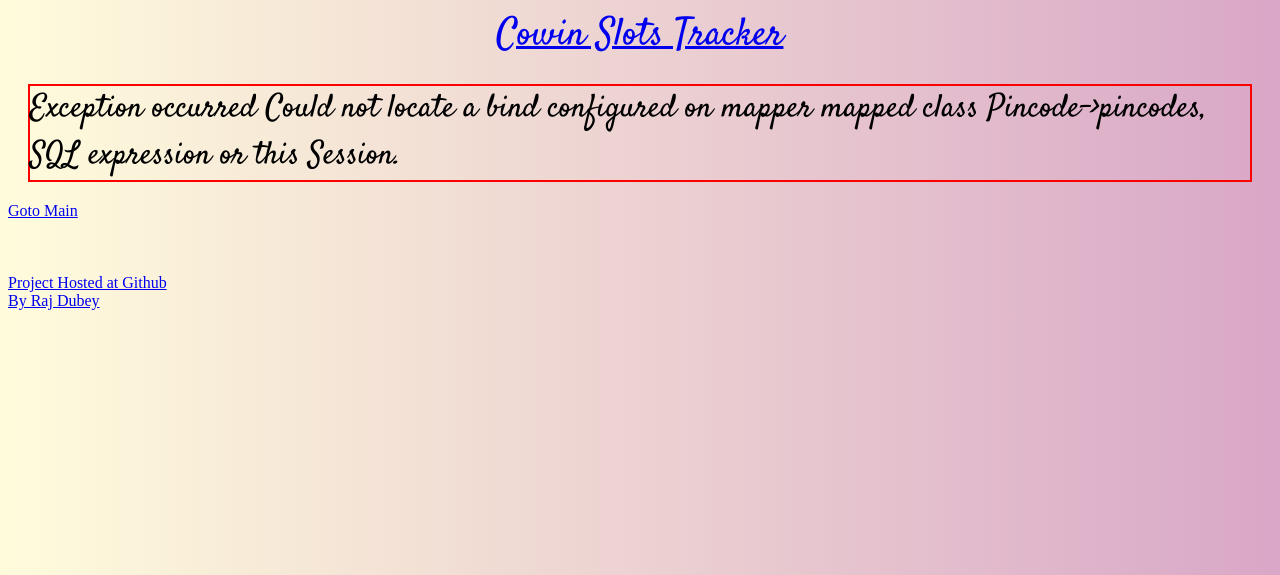
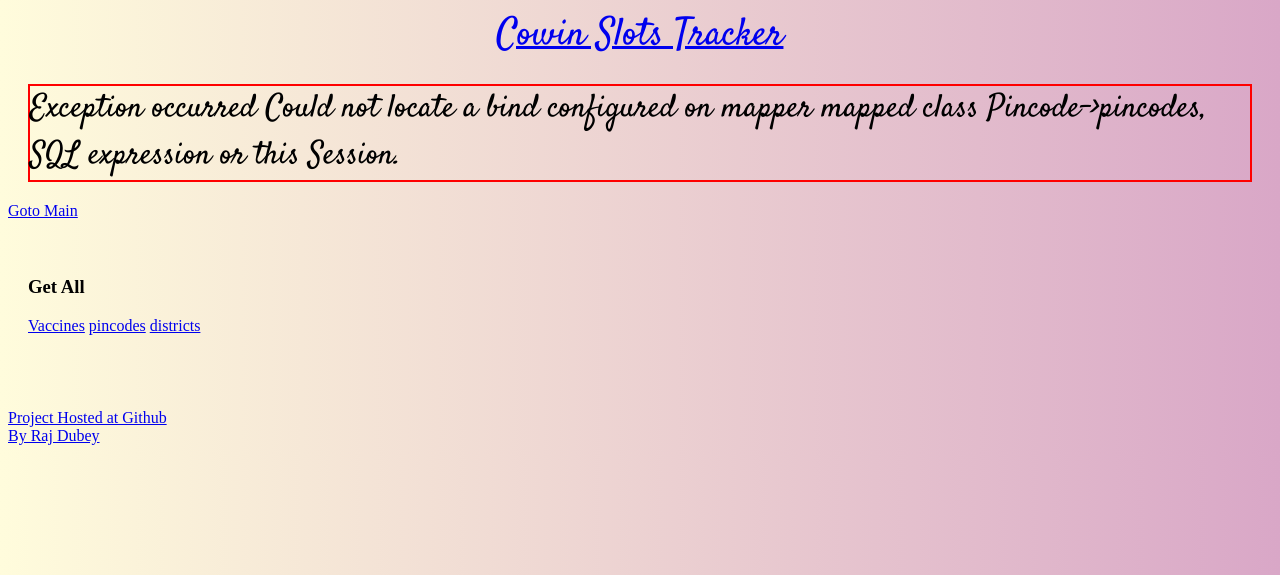
Before and after one commit to authoritydmc/cowin_api_send_email, a Flask app: page /pincodes in a window 1280 px wide. Shown: the top 575 px of the page. Run offline with Flask 2, Linux system fonts and the light colour scheme; parts of the project's set-up code (start-up, migrations or seed data) failed here and were passed over.

Commit message:
link added to info

```diff
--- a/cowin_get_email/templates/base.html
+++ b/cowin_get_email/templates/base.html
@@ -10,7 +10,8 @@
 
 <body>
     <a href='https://cowin-track.herokuapp.com/'>
-<div id='mainTitle'>Cowin Slots Tracker</div></a>
+        <div id='mainTitle'>Cowin Slots Tracker</div>
+    </a>
     <div id="div_add_user_main">
 
         <form action="/addUser" method="post" id="form_add_user">
--- a/cowin_get_email/templates/info.html
+++ b/cowin_get_email/templates/info.html
@@ -25,6 +25,17 @@
   <br>
   <br>
   <br>
+  <div class='links'>
+    <h3> Get All </h3>
+    <a href='/vaccines'> Vaccines</a>
+    <a href='/pincodes'>pincodes</a>
+    <a href='/districts'>districts</a>
+
+
+
+</div>
+<br><br>
+
   <br>
 
     <a href='https://github.com/authoritydmc/cowin_api_send_email'>Project Hosted at Github</a>
```
Lines whose indentation alone changed are shown as unchanged.
